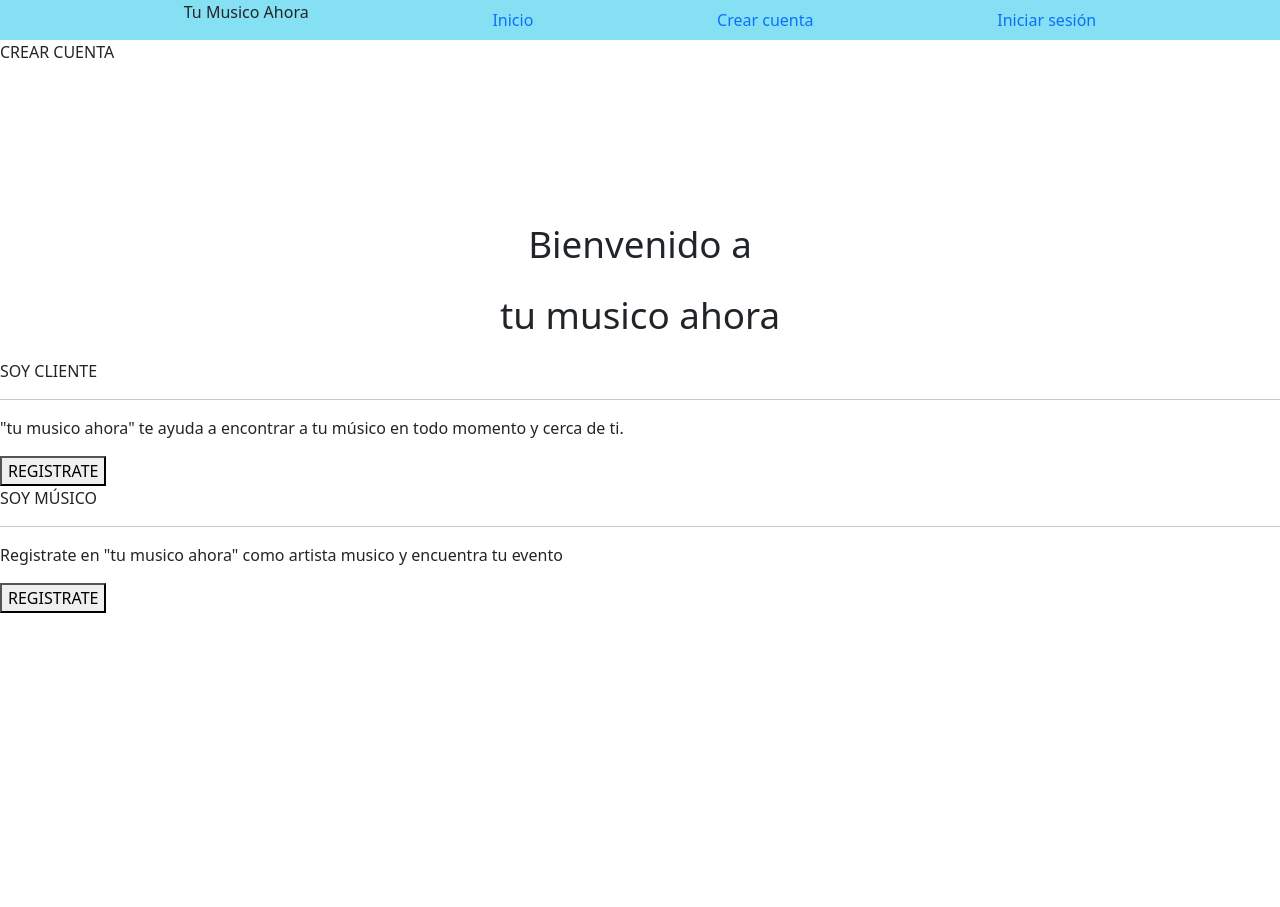
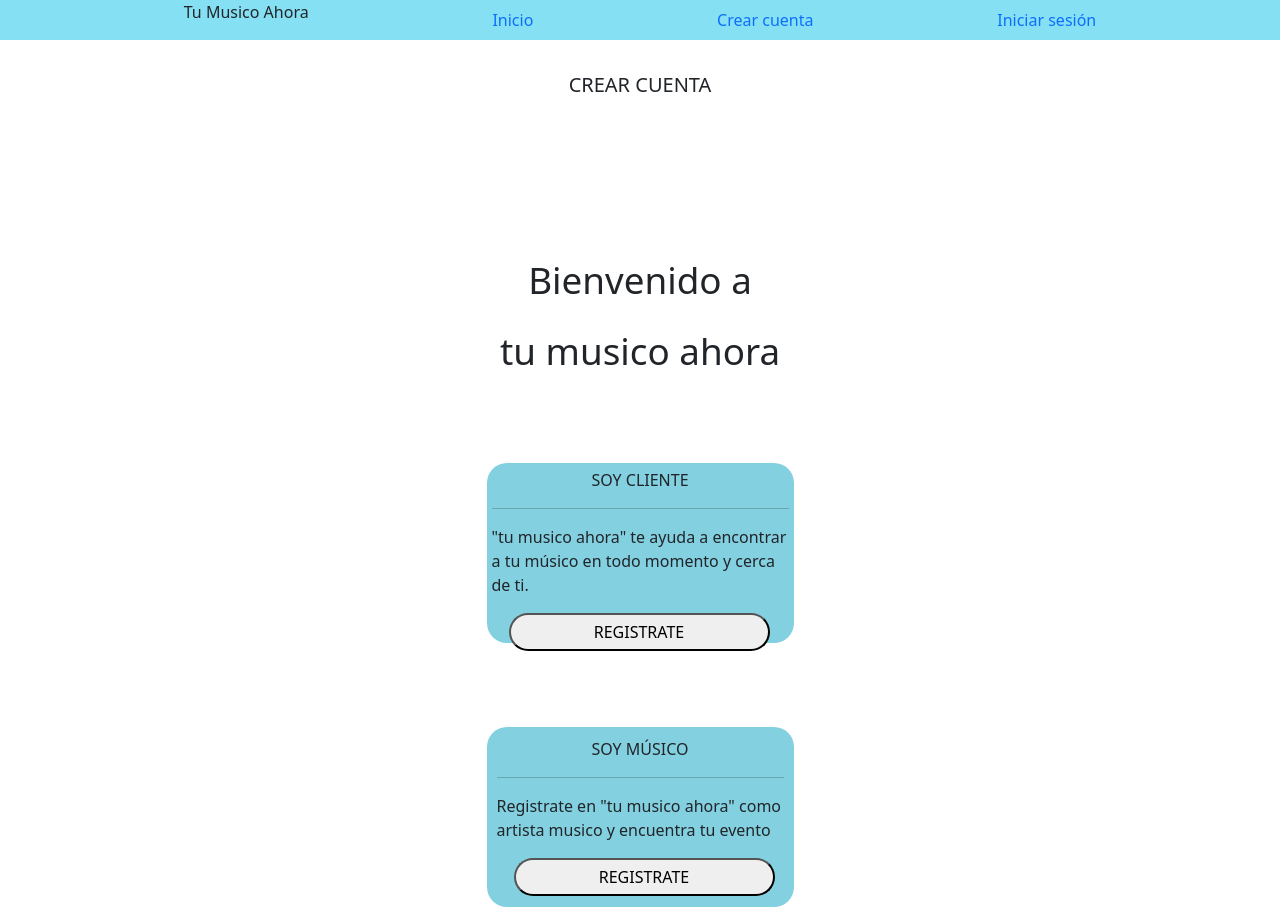
Before and after one commit to Kodemia-MusicApp/MusicApp-FrontEnd, a React app: page /crearcuenta/cliente in a window 1280 px wide. Before the commit the page ends 800 px from the top, so only its background shows below. Built offline with nearby package versions, Linux system fonts and the light colour scheme.

Commit message:
1 file modified

```diff
--- a/src/Pages/CreateAccount/CreateAccount.scss
+++ b/src/Pages/CreateAccount/CreateAccount.scss
@@ -0,0 +1,57 @@
+//////****CSSS
+////CONTAINERS
+.CreateAccount-Container {
+    width: 360px;
+    height: 100vh;
+    margin-top: 30px;
+    margin-left: auto;
+    margin-right: auto;
+}
+
+.SoyCliente {
+    margin-top: 84px;
+    width: 307px;
+    height: 180px;
+    border-radius: 20px;
+    padding: 5px;
+    margin-left: auto;
+    margin-right: auto;
+    background-color: #83d0e0;
+}
+
+.SoyMusico {
+    margin-top: 84px;
+    width: 307px;
+    height: 180px;
+    border-radius: 20px;
+    padding: 10px;
+    margin-left: auto;
+    margin-right: auto;
+    border: line;
+    background-color: #83d0e0;
+}
+
+.usuarios {
+}
+///TEXTOS///
+.CreateAccount-Title {
+    font-size: 20px;
+    font-weight: 400;
+    text-align: center;
+}
+.TitleSoyCliente {
+    text-align: center;
+}
+
+.TitleSoyMusico {
+    text-align: center;
+}
+
+//BUTTON///
+.registrate {
+    width: 261px;
+    height: 38px;
+    margin-left: 17px;
+
+    border-radius: 20px;
+}
```
